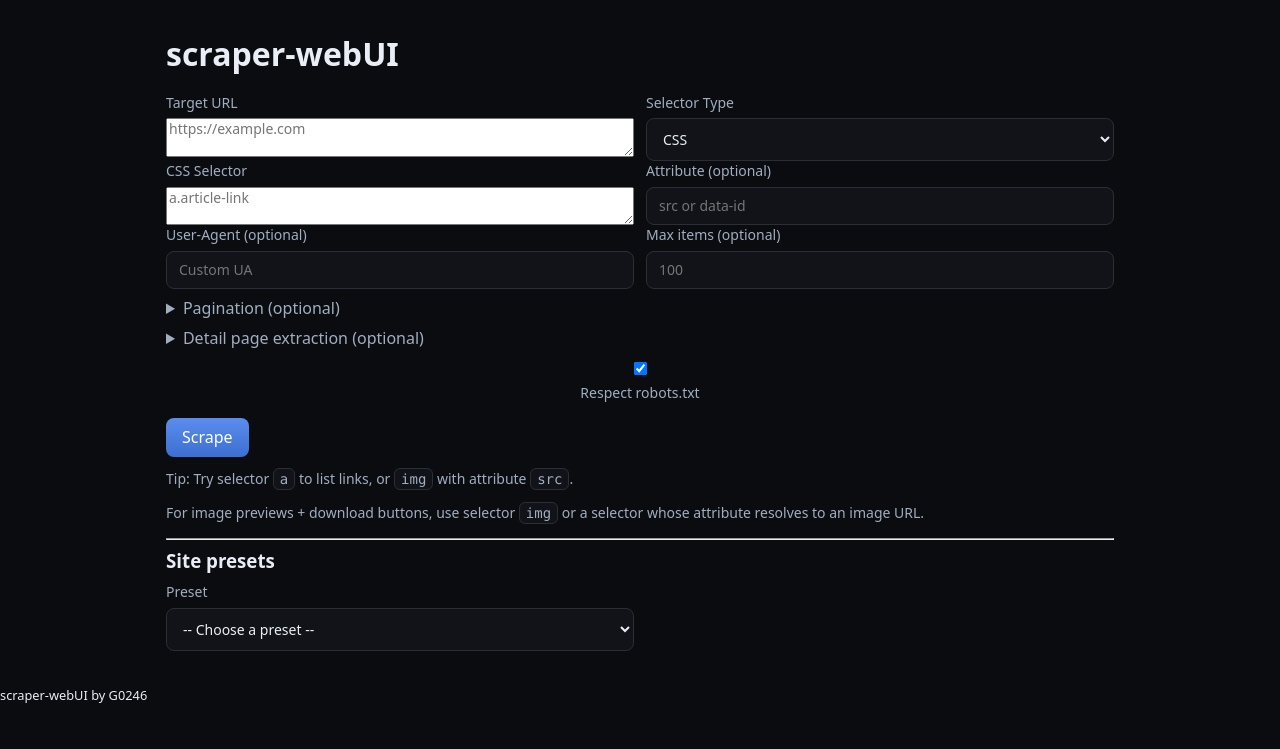
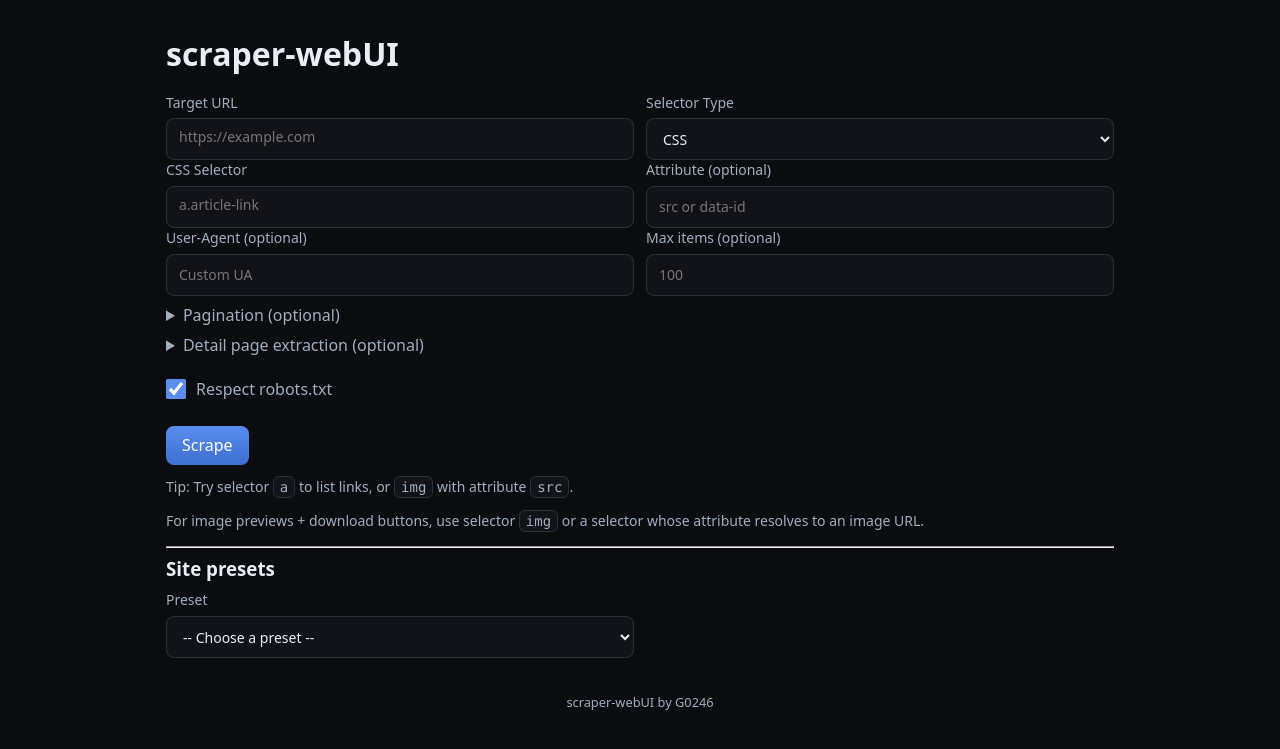
Before and after one commit to G0246/scraper-webUI, a Flask app: page / in a window 1280 px wide. Shown: the top 749 px of the page. Run offline with Flask 3, Linux system fonts and the light colour scheme; some libraries are stand-ins or nearby versions.

Commit message:
fix: styling

```diff
--- a/static/styles.css
+++ b/static/styles.css
@@ -7,6 +7,7 @@
   --accent-2:#2bb673;
   --danger:#e55353;
   --border:#2a2e37;
+  --control-height:42px;
 }
 *{box-sizing:border-box}
 body{background:var(--bg);color:var(--text);font-family:system-ui,-apple-system,Segoe UI,Roboto,Ubuntu,Cantarell,Noto Sans,sans-serif;line-height:1.4}
@@ -14,9 +15,11 @@ body{background:var(--bg);color:var(--text);font-family:system-ui,-apple-system,
 h1{font-weight:700;margin:0 0 16px}
 .grid{display:grid;grid-template-columns:1fr 1fr;gap:12px}
 label{display:flex;flex-direction:column;gap:6px;font-size:14px;color:var(--muted)}
-input,select{background:var(--card);border:1px solid var(--border);border-radius:8px;padding:10px 12px;color:var(--text)}
-input:focus,select:focus{outline:2px solid var(--accent)}
-.checkbox{display:flex;align-items:center;gap:8px;margin:12px 0}
+input:not([type="checkbox"]):not([type="radio"]),select,textarea{background:var(--card);border:1px solid var(--border);border-radius:8px;padding:10px 12px;color:var(--text);width:100%;resize:none;white-space:pre-wrap;word-break:break-word;height:var(--control-height)}
+.no-resize{resize:none}
+input[type="checkbox"]{width:20px;height:20px;accent-color:var(--accent)}
+input:focus,select:focus,textarea:focus{outline:2px solid var(--accent)}
+.checkbox{display:flex;flex-direction:row;align-items:center;gap:10px;margin:12px 0;width:max-content;font-size:16px;line-height:var(--control-height);min-height:var(--control-height)}
 .actions{margin-top:16px}
 button,.btn{background:linear-gradient(180deg,var(--accent),#3d6fd1);border:0;color:white;padding:10px 16px;border-radius:8px;cursor:pointer;text-decoration:none;display:inline-block}
 button:hover,.btn:hover{filter:brightness(1.05)}
@@ -32,6 +35,8 @@ button:hover,.btn:hover{filter:brightness(1.05)}
 .table-wrapper{overflow:auto;border:1px solid var(--border);border-radius:8px}
 table{width:100%;border-collapse:collapse}
 th,td{border-bottom:1px solid var(--border);padding:8px 10px;text-align:left;vertical-align:top}
-.clip{max-width:360px;white-space:nowrap;text-overflow:ellipsis;overflow:hidden}
+.clip{white-space:normal;overflow-wrap:anywhere;word-break:break-word}
 code{background:var(--card);padding:2px 6px;border-radius:6px;border:1px solid var(--border)}
 @media (max-width:720px){.grid{grid-template-columns:1fr}.clip{max-width:200px}}
+
+.footer{max-width:980px;margin:24px auto;padding:0 16px;color:var(--muted);text-align:center}
```
